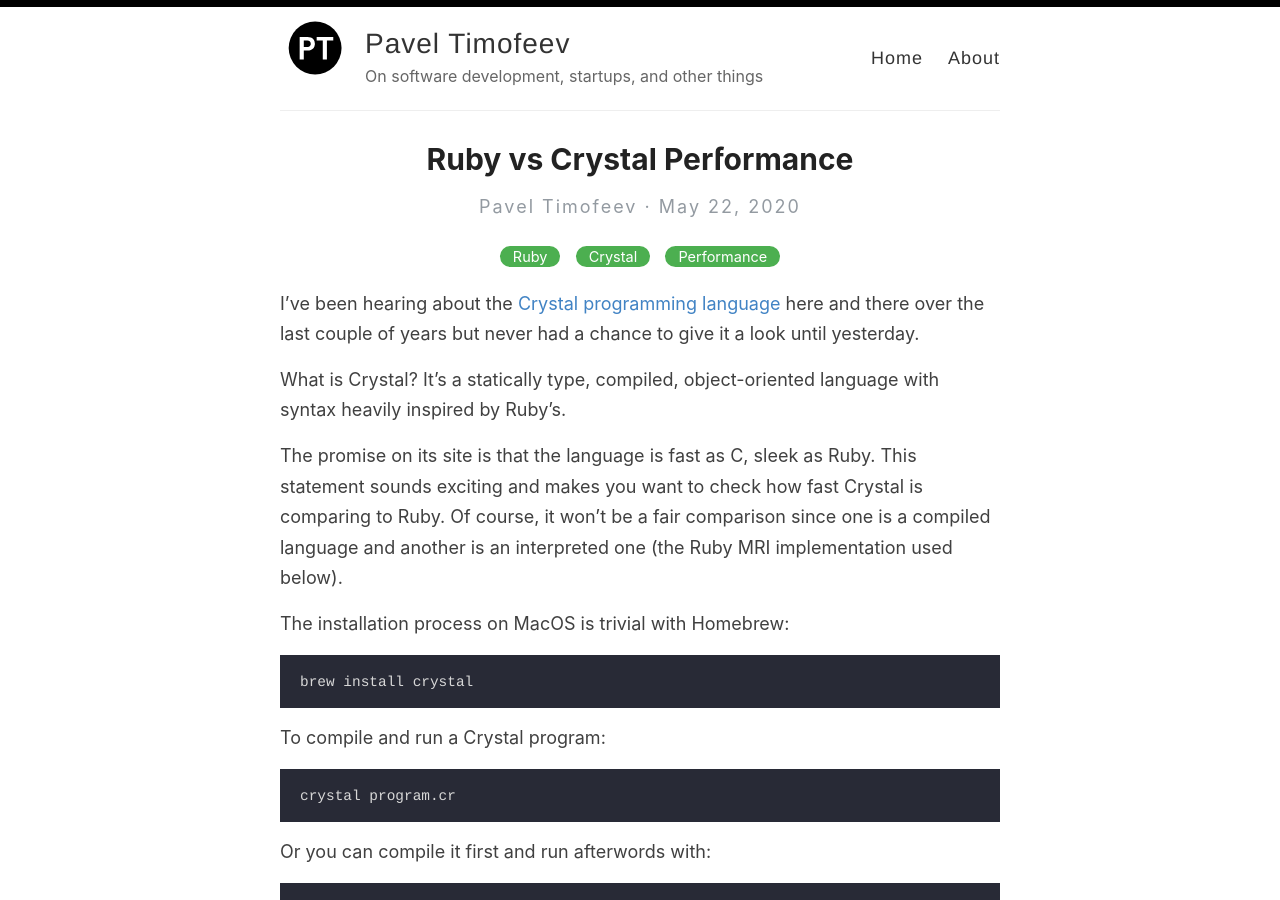
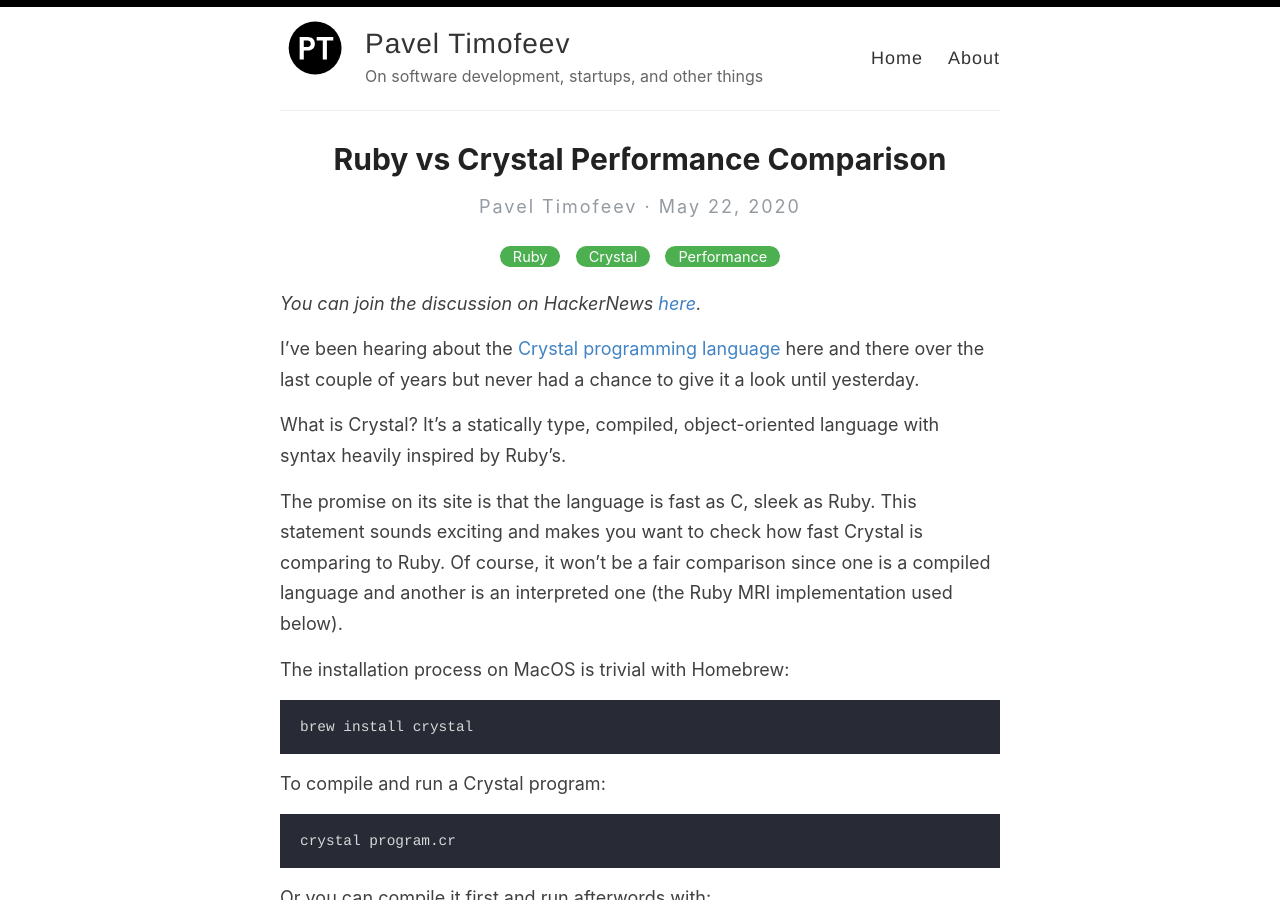
Before and after one commit to ptcodes/ptcodes.github.io, a Jekyll site: the page built from _posts/2020-05-22-ruby-vs-crystal-performance.md, in a window 1280 px wide and 900 px high. Built offline with Jekyll 4.4.1, drawn with Linux system fonts in a browser that asks for light colours; comment, search, counter and statistics services are not loaded; some of the changed text lies outside the part shown.

Commit message:
add a link to the hackernews discussion

```diff
--- a/_posts/2020-05-22-ruby-vs-crystal-performance.md
+++ b/_posts/2020-05-22-ruby-vs-crystal-performance.md
@@ -1,10 +1,11 @@
 ---
 layout: post
-title:  Ruby vs Crystal Performance
+title:  Ruby vs Crystal Performance Comparison
 categories: [Ruby,Crystal,Performance]
 excerpt: I've been hearing about the Crystal programming language here and there over the last couple of years but never had a chance to give it a look until yesterday. What is Crystal? It's a statically type, compiled, object-oriented language with syntax heavily inspired by Ruby's.
 
 ---
+*You can join the discussion on HackerNews [here](https://news.ycombinator.com/item?id=23431941).*
 
 I've been hearing about the [Crystal programming language](https://crystal-lang.org/) here and there over the last couple of years but never had a chance to give it a look until yesterday.
 
```
Also changed, not shown: other parts of _posts/2020-05-22-ruby-vs-crystal-performance.md (+1 -1 lines).
